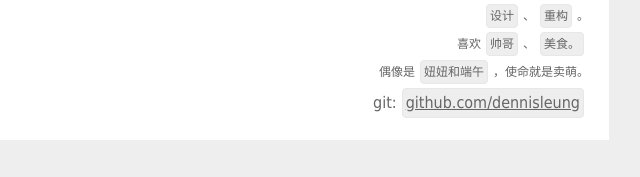
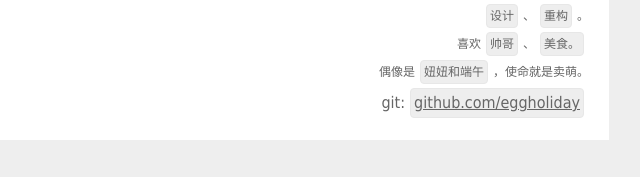
Before and after one commit to ife-kimoji/ife-kimoji.github.io, a plain HTML site: page html/index.html in a window 1280 px wide. Shown: the part 2008-2185 px from the top of the page, 451-1091 px from the left. Drawn offline with Linux system fonts and the light colour scheme.

Commit message:
Signed-off-by: eggholiday <1204843650@qq.com>

```diff
--- a/html/index.html
+++ b/html/index.html
@@ -133,7 +133,7 @@
 				<br>
 				偶像是<span class="pre">妞妞和端午</span>，使命就是卖萌。
 				<br>
-				<span class="git-link">git:<a href="http://github.com/dennisleung" class="pre">github.com/dennisleung</a></span>
+				<span class="git-link">git:<a href="http://github.com/dennisleung" class="pre">github.com/eggholiday</a></span>
 			</div>
 		</div>
 	</div>
```
